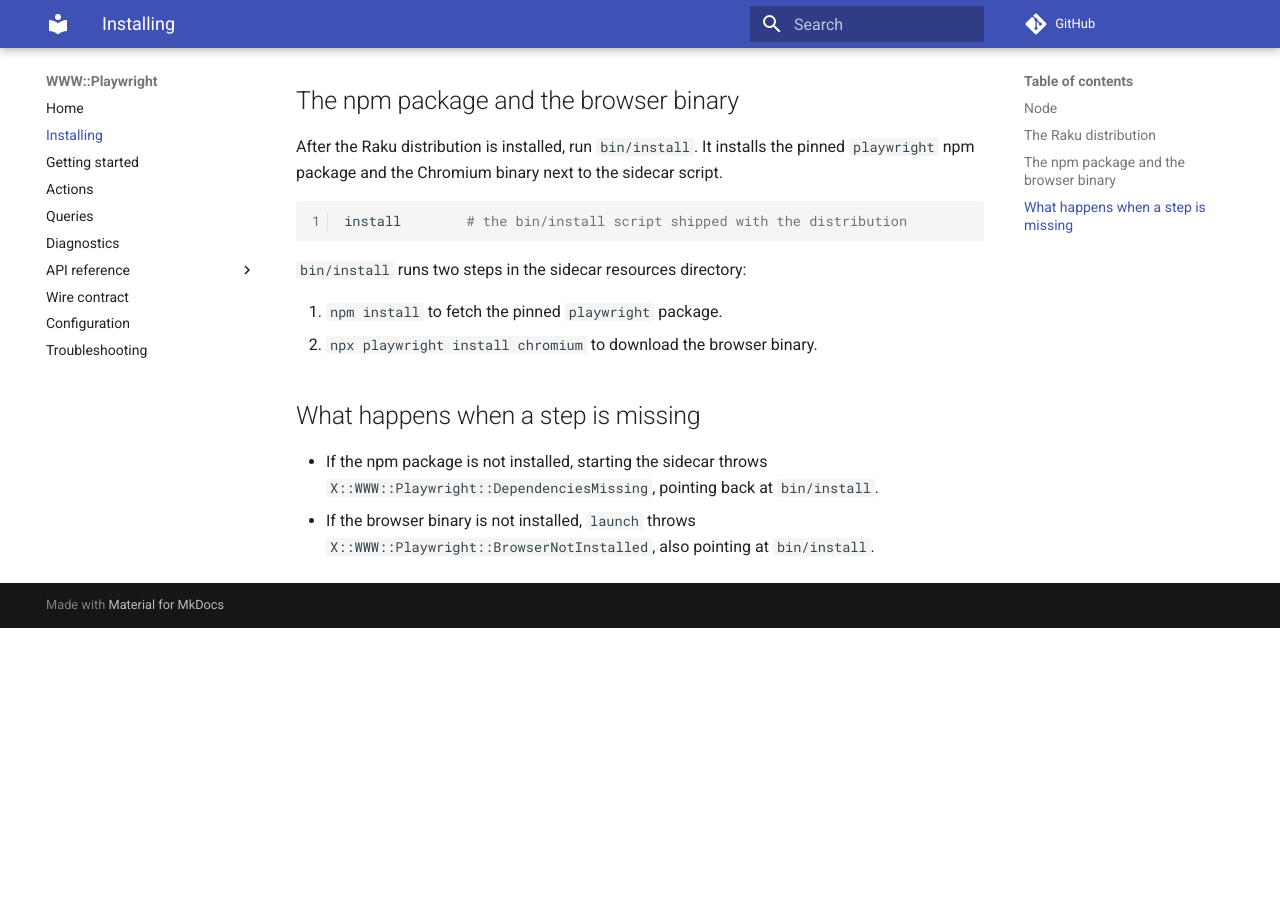
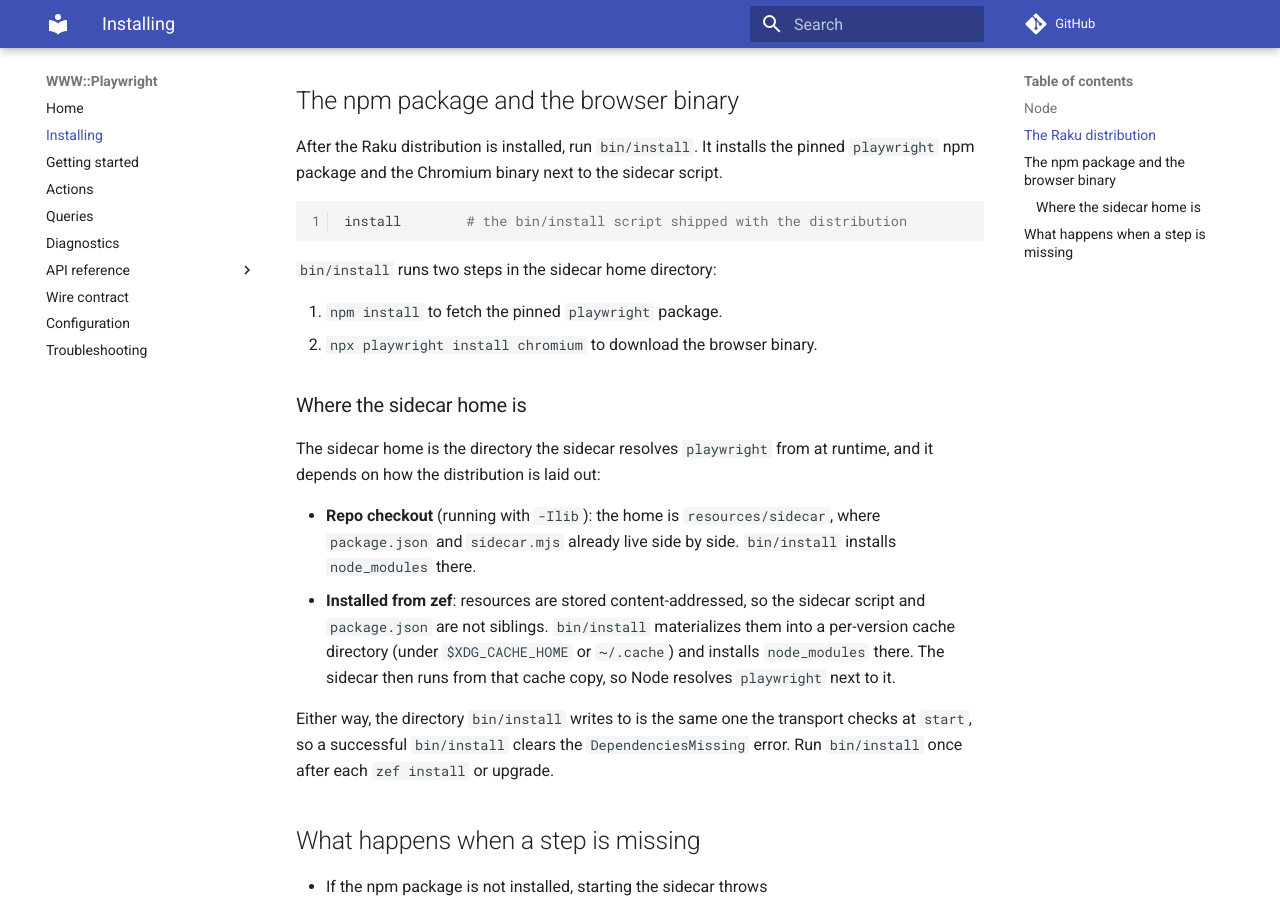
Before and after one commit to gdonald/WWW-Playwright, an MkDocs documentation site: the page built from docs-src/docs/install.md, in a window 1280 px wide and 900 px high, scrolled down 517 px. Built offline with MkDocs 1.6.1 and Material for MkDocs 9.7.7, drawn with Linux system fonts in a browser that asks for light colours; comment, search, counter and statistics services are not loaded; before the commit the page ends 1145 px from its top, so only the background shows below that.

Commit message:
Add dependency resolution

````diff
--- a/docs-src/docs/install.md
+++ b/docs-src/docs/install.md
@@ -28,10 +28,29 @@ script.
 install        # the bin/install script shipped with the distribution
 ```
 
-`bin/install` runs two steps in the sidecar resources directory:
+`bin/install` runs two steps in the sidecar home directory:
 
 1. `npm install` to fetch the pinned `playwright` package.
 2. `npx playwright install chromium` to download the browser binary.
+
+### Where the sidecar home is
+
+The sidecar home is the directory the sidecar resolves `playwright` from at
+runtime, and it depends on how the distribution is laid out:
+
+- **Repo checkout** (running with `-Ilib`): the home is `resources/sidecar`,
+  where `package.json` and `sidecar.mjs` already live side by side. `bin/install`
+  installs `node_modules` there.
+- **Installed from zef**: resources are stored content-addressed, so the sidecar
+  script and `package.json` are not siblings. `bin/install` materializes them
+  into a per-version cache directory (under `$XDG_CACHE_HOME` or `~/.cache`) and
+  installs `node_modules` there. The sidecar then runs from that cache copy, so
+  Node resolves `playwright` next to it.
+
+Either way, the directory `bin/install` writes to is the same one the transport
+checks at `start`, so a successful `bin/install` clears the
+`DependenciesMissing` error. Run `bin/install` once after each `zef install` or
+upgrade.
 
 ## What happens when a step is missing
 
````
Also changed, not shown: docs-src/docs/api/page.md (+16 -0 lines), docs-src/docs/queries.md (+18 -2 lines), resources/sidecar/sidecar.mjs (+8 -0 lines), 8 other files.
